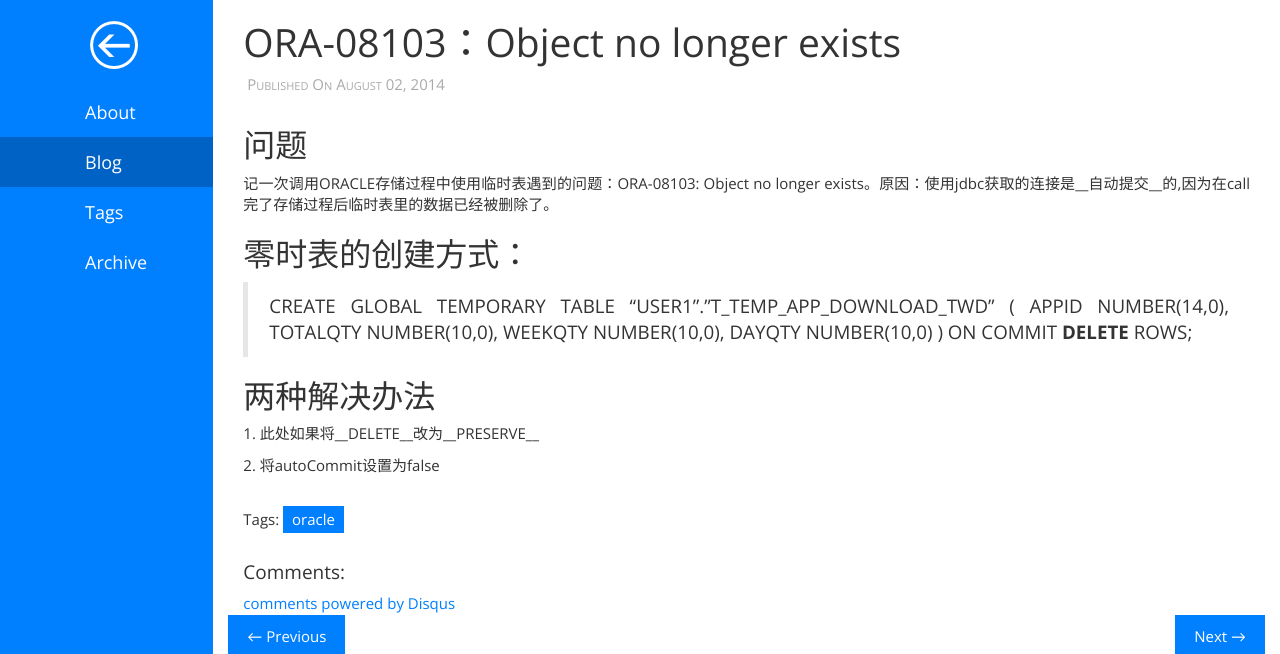
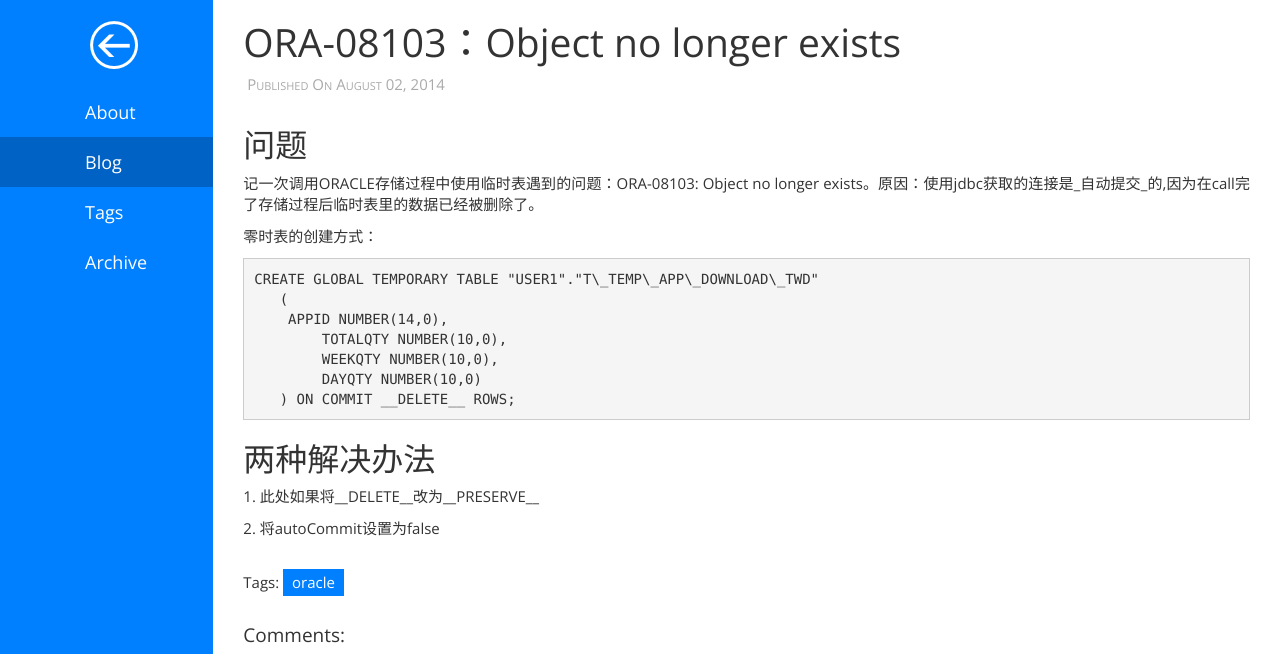
Before and after one commit to x20080406/x20080406.github.io, a Jekyll site: the page built from _posts/2014-08-02-ORACLE-ORA-08103.md, in a window 1280 px wide, cut to the strip 0-654 px from the top of the page. Built offline with Jekyll 4.4.1, drawn with Linux system fonts in a browser that asks for light colours; comment, search, counter and statistics services are not loaded.

Commit message:
Signed-off-by: x20080406 <x20080406@gmail.com>

````diff
--- a/_posts/2014-08-02-ORACLE-ORA-08103.md
+++ b/_posts/2014-08-02-ORACLE-ORA-08103.md
@@ -8,19 +8,19 @@ tags:
 
 问题
 ---
-记一次调用ORACLE存储过程中使用临时表遇到的问题：ORA-08103: Object no longer exists。原因：使用jdbc获取的连接是__自动提交__的,因为在call完了存储过程后临时表里的数据已经被删除了。
+记一次调用ORACLE存储过程中使用临时表遇到的问题：ORA-08103: Object no longer exists。原因：使用jdbc获取的连接是_自动提交_的,因为在call完了存储过程后临时表里的数据已经被删除了。
 
 
 零时表的创建方式：
----
->  CREATE GLOBAL TEMPORARY TABLE "USER1"."T\_TEMP\_APP\_DOWNLOAD\_TWD"
+```SQL
+CREATE GLOBAL TEMPORARY TABLE "USER1"."T\_TEMP\_APP\_DOWNLOAD\_TWD"
    (
     APPID NUMBER(14,0),
 	TOTALQTY NUMBER(10,0),
 	WEEKQTY NUMBER(10,0),
 	DAYQTY NUMBER(10,0)
    ) ON COMMIT __DELETE__ ROWS;
-
+```
 
 两种解决办法
 ---
````
